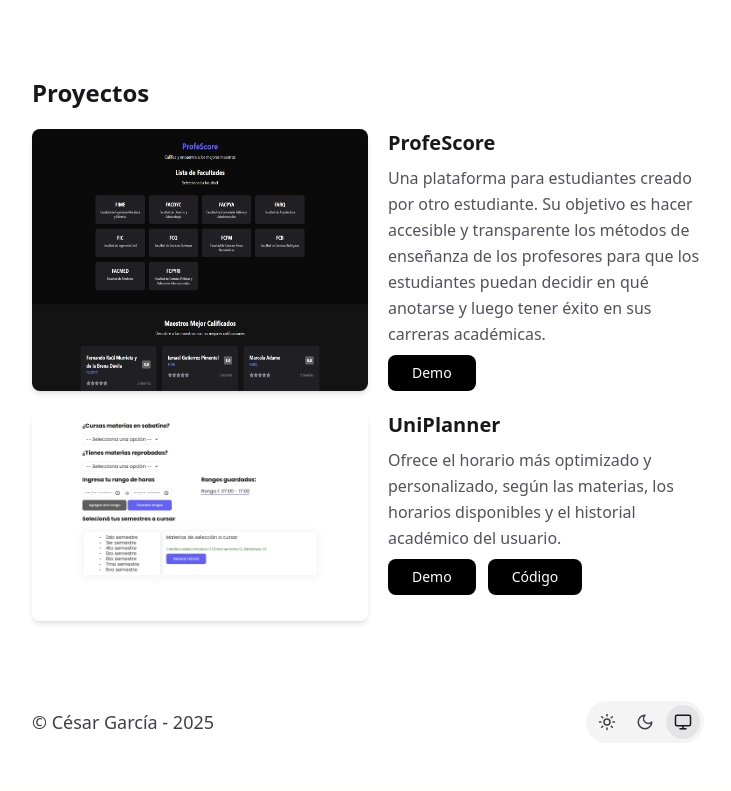
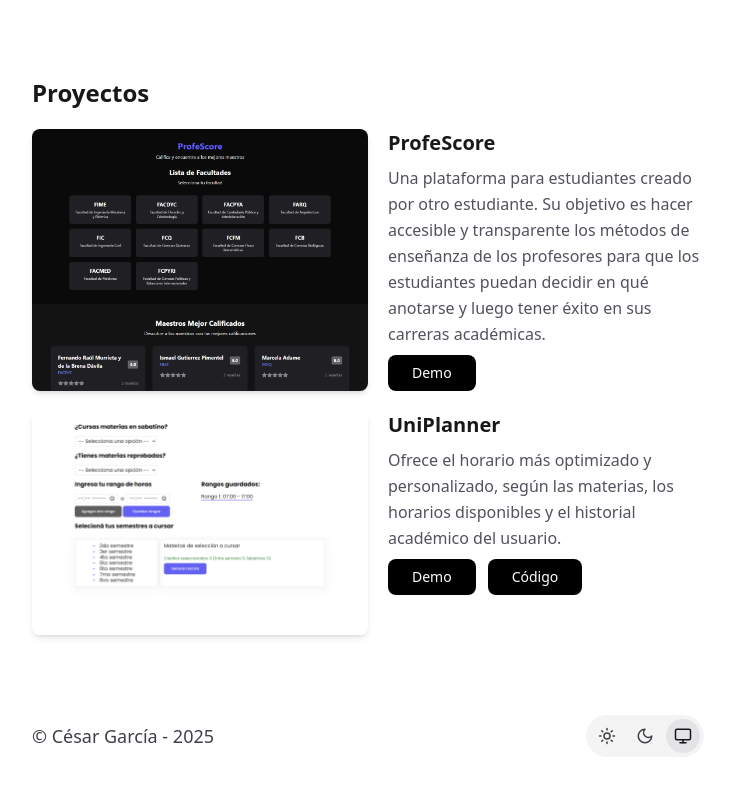
Before and after one commit to cgamcs/portfolio, an Astro site: page / in a window 1280 px wide. Shown: the part 950-1741 px from the top of the page, without its empty margins (272-1003 px from the left). Built offline with nearby package versions, Linux system fonts and the light colour scheme; Astro itself is replaced by a stand-in of ours.

Commit message:
manejando correctamente el aspect-radio

```diff
--- a/src/components/Projects.astro
+++ b/src/components/Projects.astro
@@ -33,7 +33,7 @@
 
                 return (
                     <div class="flex flex-col md:flex-row gap-5 fade-in-up" style={`transition-delay: ${index * 0.1}s`}>
-                        <img class="md:w-1/2 rounded-lg shadow-md" src={`/${img}`} alt={`Imagen del proyecto ${title}`} />
+                        <img class="aspect-3/2 object-cover md:w-1/2 rounded-lg shadow-md" src={`/${img}`} alt={`Imagen del proyecto ${title}`} />
 
                         <div class="md:w-1/2 h-full space-y-2">
                             <h3 class="text-lg md:text-xl font-bold">{title}</h3>
```
